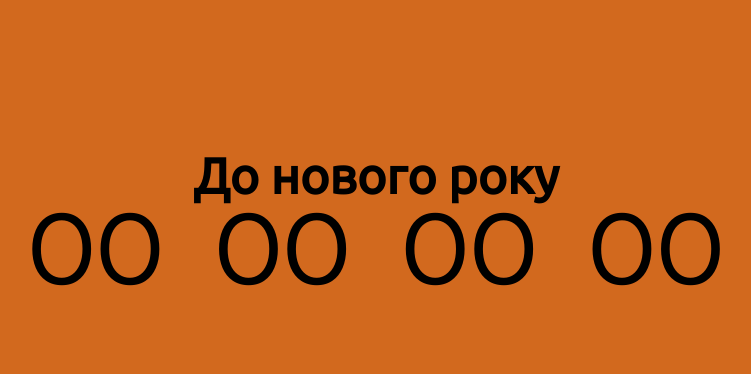
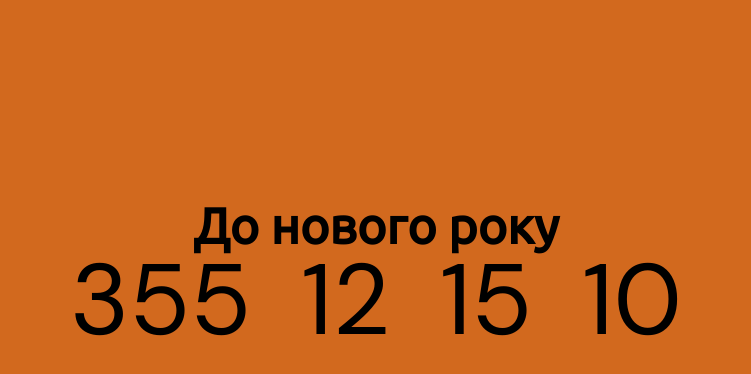
Before and after one commit to hhgtl/timer, a plain HTML site: page index.html in a window 1280 px wide. Shown: the whole page, without its empty margins (264-1015 px from the left). Drawn offline with Linux system fonts and the light colour scheme; files that its build step writes are made by us from their sources.

Commit message:
readi timer

```diff
--- a/css/style.css
+++ b/css/style.css
@@ -3,7 +3,7 @@ body {
 }
 
 .promotion_timer {
-    margin-top: 150px;
+    padding-top: 200px;
     font-family: 'DM Sans';
     font-weight: 500;
 }
--- a/index.html
+++ b/index.html
@@ -21,7 +21,7 @@
                         <span id="days">00</span>
                     </div>
                     <div class="timer__block">
-                        <span id="hour">00</span>
+                        <span id="hours">00</span>
                     </div>
                     <div class="timer__block">
                         <span id="minutes">00</span>
--- a/js/script.js
+++ b/js/script.js
@@ -1 +1,61 @@
 'use strict';
+const newYear = '2024-12-31';
+
+    function getTimeRemaining(endTime) {
+        let days, hours, minutes, seconds;
+        const t = Date.parse(endTime) - Date.parse(new Date());
+
+        if (t <= 0) {
+            days = 0;
+            hours = 0;
+            minutes = 0;
+            seconds = 0;
+        } else {
+            days = Math.floor(t / (1000 * 60 * 60 * 24)),
+            hours = Math.floor((t / (1000 * 60 * 60) % 24)),
+            minutes = Math.floor((t / 1000 / 60) % 60),
+            seconds = Math.floor((t / 1000) % 60);
+        }
+
+        return {
+            'total': t,
+            'days': days,
+            'hours': hours,
+            'minutes': minutes,
+            'second': seconds
+        };
+    }
+
+    function getZero(num) {
+        if (num >= 0 && num < 10) {
+            return `0${num}`
+        } else {
+            return num;
+        }
+    }
+
+    function setClock(selector, endtime) {
+        const timer = document.querySelector(selector),
+              days = timer.querySelector('#days'),
+              hours = timer.querySelector('#hours'),
+              minutes = timer.querySelector('#minutes'),
+              second = timer.querySelector('#seconds'),
+              timeInterval = setInterval(updataClock, 1000);
+
+        updataClock();
+
+        function updataClock() {
+            const t = getTimeRemaining(endtime);
+
+            days.innerHTML = getZero(t.days);
+            hours.innerHTML = getZero(t.hours);
+            minutes.innerHTML = getZero(t.minutes);
+            second.innerHTML = getZero(t.second);
+
+            if (t.total <= 0) {
+                clearInterval(timeInterval);
+            }
+        }
+    }
+
+    setClock('.timer', newYear)
```
